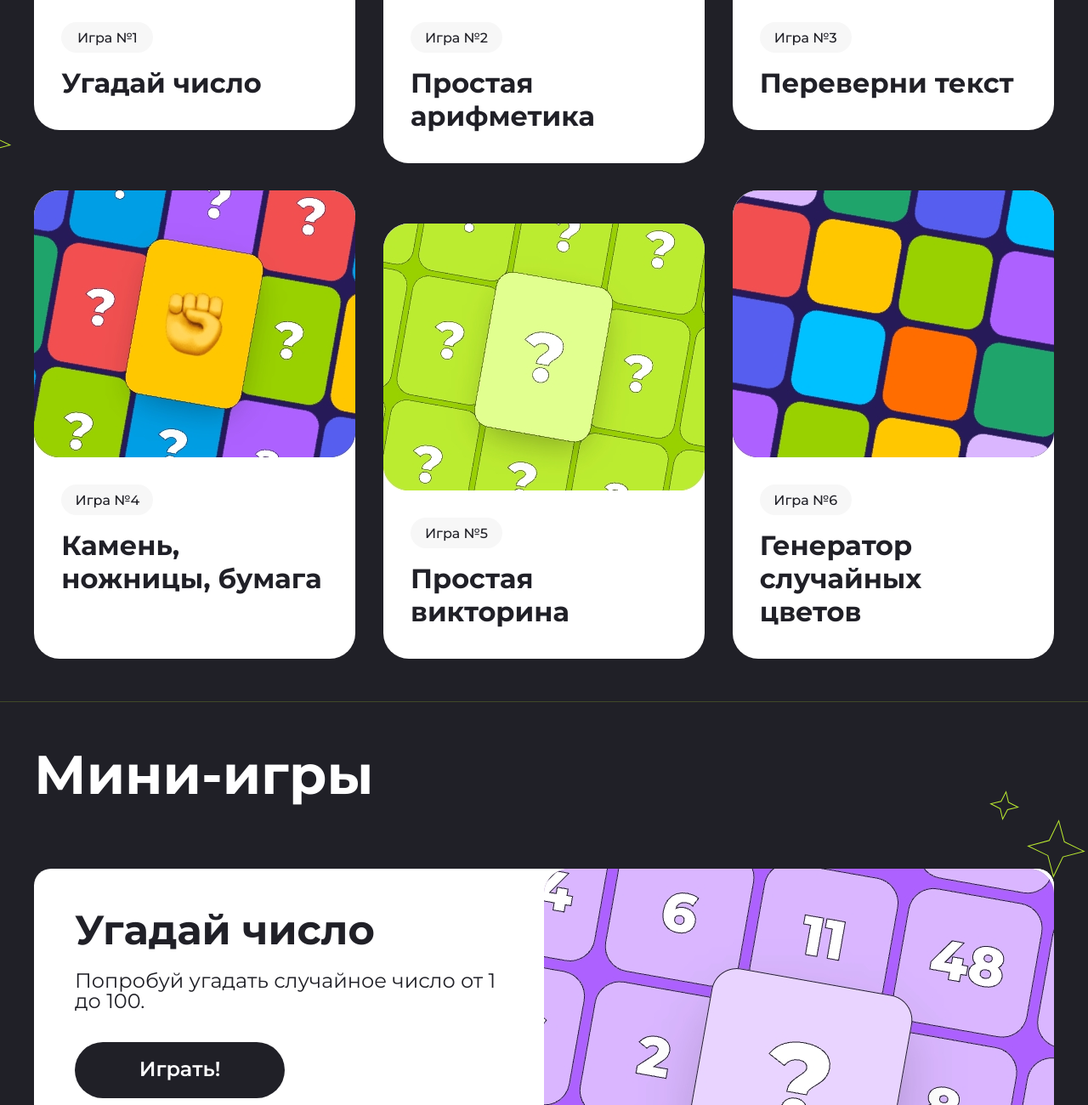
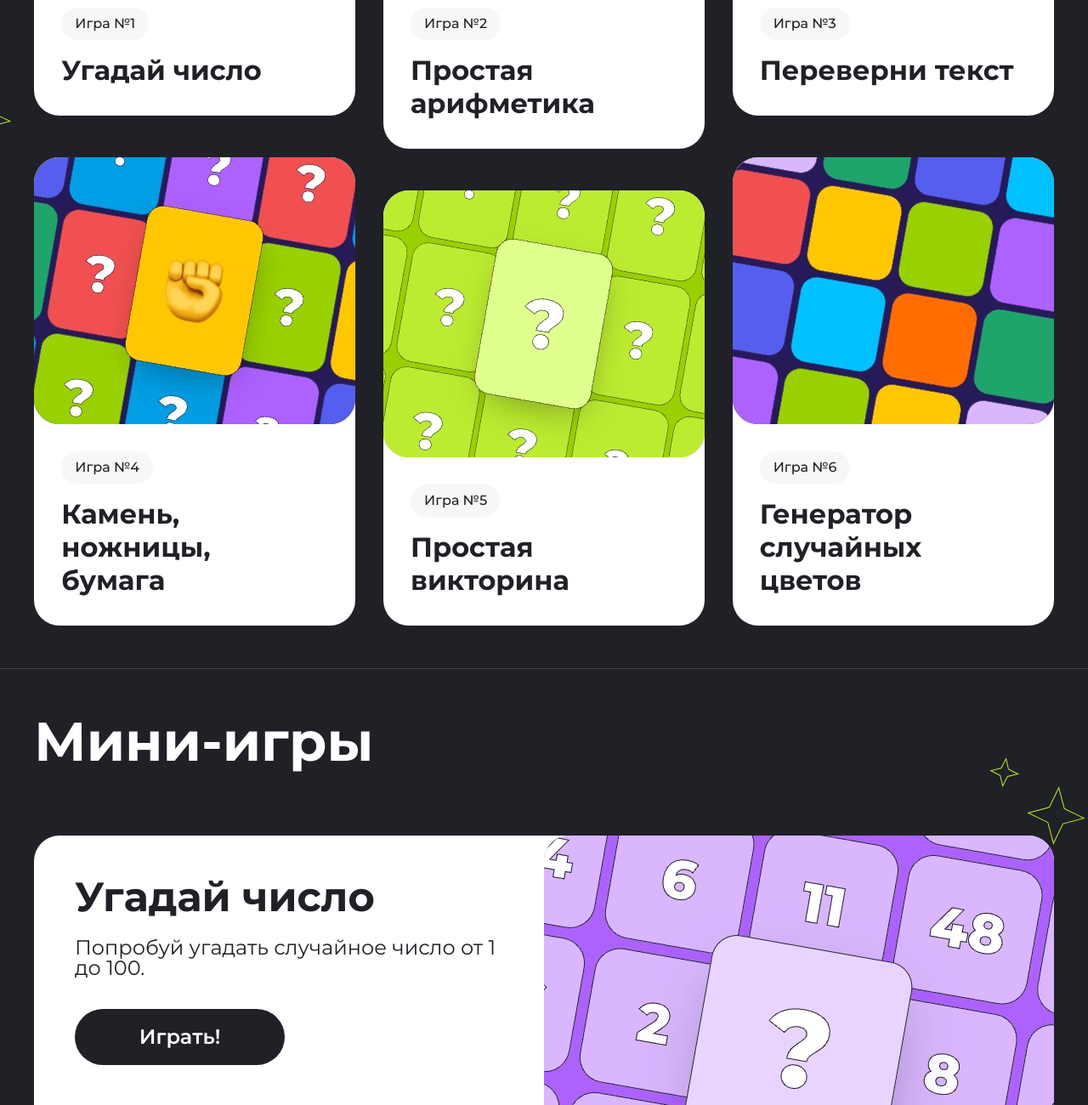
Before and after one commit to Deimos-Na/Mini-apps--main-, a plain HTML site: page index.html in a window 1280 px wide. Shown: the part 1500-2800 px from the top of the page at 85% size. Drawn offline with Linux system fonts and the light colour scheme.

Commit message:
доработка по мелочи

```diff
--- a/css/_tabel.scss
+++ b/css/_tabel.scss
@@ -16,6 +16,7 @@
 			.section-cards {
 				grid-template-columns: repeat(2, 1fr);
 				align-items: stretch;
+				row-gap: 32px;
 
 				.about__card {
 					align-self: stretch;
@@ -23,7 +24,6 @@
 
 					.about__card-body {
 						display: block;
-						// padding-bottom: 30px;
 
 						&>img {
 							width: 100%;
--- a/css/style.scss
+++ b/css/style.scss
@@ -11,10 +11,11 @@ body {
 	border-radius: 60px;
 	font-weight: 600;
 	font-size: 1.5rem;
+	line-height: 141.69%;
 	color: #ffffff;
 	background-color: #202027;
 	text-align: center;
-	padding: 20px 0;
+	padding: 16px 0;
 	transition: 0.3s;
 
 	&:hover {
@@ -64,7 +65,8 @@ body {
 
 	&__container {
 		max-width: 769px;
-		padding: 196px 0 156px 0;
+		padding-top: 179px;
+		padding-bottom: 156px;
 		display: flex;
 		flex-direction: column;
 	}
@@ -135,7 +137,8 @@ body {
 			grid-template-columns: repeat(3, 1fr);
 			justify-items: center;
 			align-items: start;
-			gap: 32px;
+			column-gap: 32px;
+			row-gap: 10px;
 			margin-top: 72px;
 			margin-bottom: 50px;
 		}
@@ -163,19 +166,24 @@ body {
 				min-height: 551px;
 			}
 
+			&-box {
+				display: flex;
+				margin: 32px;
+				flex-direction: column;
+				gap: 16px;
+			}
+
 			&-title {
-				white-space: wrap;
-				margin: 0 32px 0 32px;
 				font-size: 2rem;
 				font-weight: 700;
 				line-height: 39px;
+				width: 97%;
+				word-wrap: break-word;
 			}
 
 			&-btn {
-				width: 108px;
-				height: 36px;
-				margin: 32px 32px 16px 32px;
-				padding: 10px 0;
+				align-self: flex-start;
+				padding: 10px 16px;
 				border-radius: 52.58px;
 				line-height: 110%;
 				background: #f7f7f7;
@@ -203,12 +211,11 @@ body {
 
 		&__card {
 			width: 100%;
-			height: 500px;
+			min-height: 500px;
 			background-color: #ffffff;
-			border-radius: 20px;
+			border-radius: 30px;
 			display: flex;
 			overflow: hidden;
-			gap: 3px;
 
 			&:nth-child(even) {
 				flex-direction: row-reverse;
--- a/index.html
+++ b/index.html
@@ -24,7 +24,6 @@
           <a class="button header__btn" href="#go">Поехали!</a>
         </div>
       </div>
-    </header>
       <nav class="header__nav">
         <ul class="header__list">
           <li class="header__item">
@@ -53,6 +52,7 @@
           </li>
         </ul>
       </nav>
+    </header>
     <main class="main">
       <section class="about center">
         <div class="about__header">
@@ -69,43 +69,55 @@
           <article class="about__card">
             <a class="about__card-body" href="#game1">
               <img class="about__img" src="./img/about/2.jpeg" alt="Игра №1" />
+              <div class="about__card-box">
                 <p class="about__card-btn">Игра №1</p>
                 <h2 class="about__card-title">Угадай число</h2>
+              </div>
             </a>
           </article>
           <article class="about__card">
             <a class="about__card-body" href="#game2">
               <img class="about__img" src="./img/about/1.jpeg" alt="Игра №2" />
+              <div class="about__card-box">
                 <p class="about__card-btn">Игра №2</p>
                 <h2 class="about__card-title">Простая арифметика</h2>
+              </div class="about__card-box">
             </a>
           </article>
           <article class="about__card">
             <a class="about__card-body" href="#game3">
               <img class="about__img" src="./img/about/3.jpeg" alt="Игра №3" />
+              <div class="about__card-box">
                 <p class="about__card-btn">Игра №3</p>
                 <h2 class="about__card-title">Переверни текст</h2>
+              </div>
             </a>
           </article>
           <article class="about__card">
             <a class="about__card-body" href="#game4">
               <img class="about__img" src="./img/about/4.jpeg" alt="Игра №4" />
+              <div class="about__card-box">
                 <p class="about__card-btn">Игра №4</p>
                 <h2 class="about__card-title">Камень, ножницы, бумага</h2>
+              </div>
             </a>
           </article>
           <article class="about__card">
             <a class="about__card-body" href="#game5">
               <img class="about__img" src="./img/about/5.jpeg" alt="Игра №5" />
+              <div class="about__card-box">
                 <p class="about__card-btn">Игра №5</p>
                 <h2 class="about__card-title">Простая викторина</h2>
+              </div>
             </a>
           </article>
           <article class="about__card">
             <a class="about__card-body" href="#game6">
               <img class="about__img" src="./img/about/6.jpeg" alt="Игра №6" />
+              <div class="about__card-box">
                 <p class="about__card-btn">Игра №6</p>
                 <h2 class="about__card-title">Генератор случайных цветов</h2>
+              </div>
             </a>
           </article>
         </div>
@@ -121,7 +133,12 @@
               </p>
               <a class="button mini__card-btn" href="#">Играть!</a>
             </div>
-            <img src="./img/mini/1.jpeg" alt="Угадай число" />
+            <img
+              src="./img/mini/1.jpeg"
+              alt="Угадай число"
+              width="600px"
+              height="500px"
+            />
           </article>
           <article class="mini__card" id="game2">
             <div class="mini__card-content">
@@ -180,6 +197,5 @@
     <footer class="footer">
       <h4 class="footer__info">Все права защищены.</h4>
     </footer>
-    <script src="./js/main.js"></script>
   </body>
 </html>
```
Also changed, not shown: css/style.css, 1 other file. Lines whose indentation alone changed are shown as unchanged.
